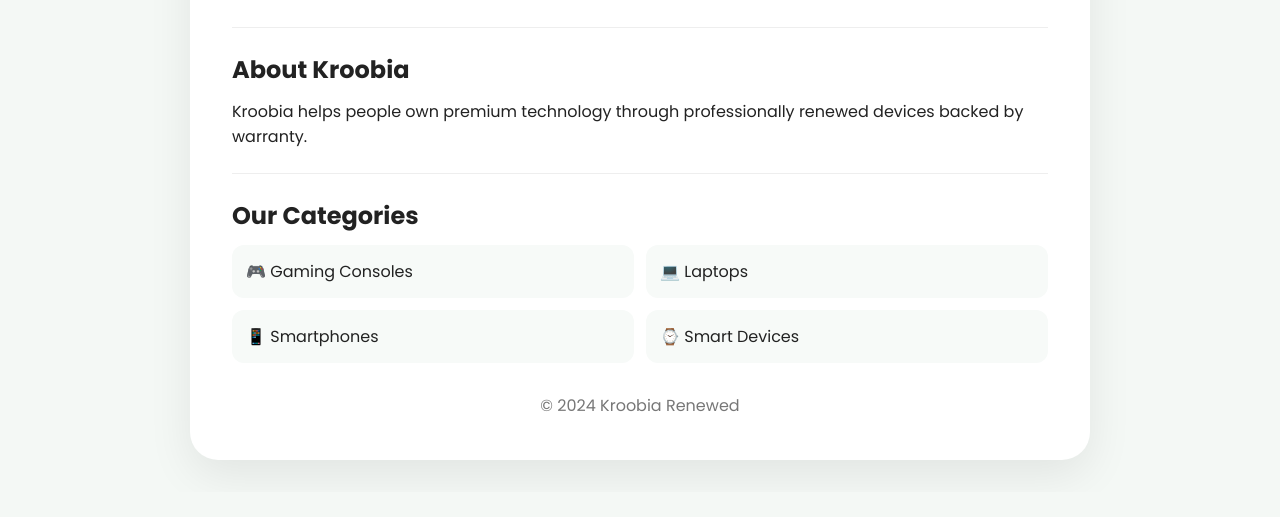
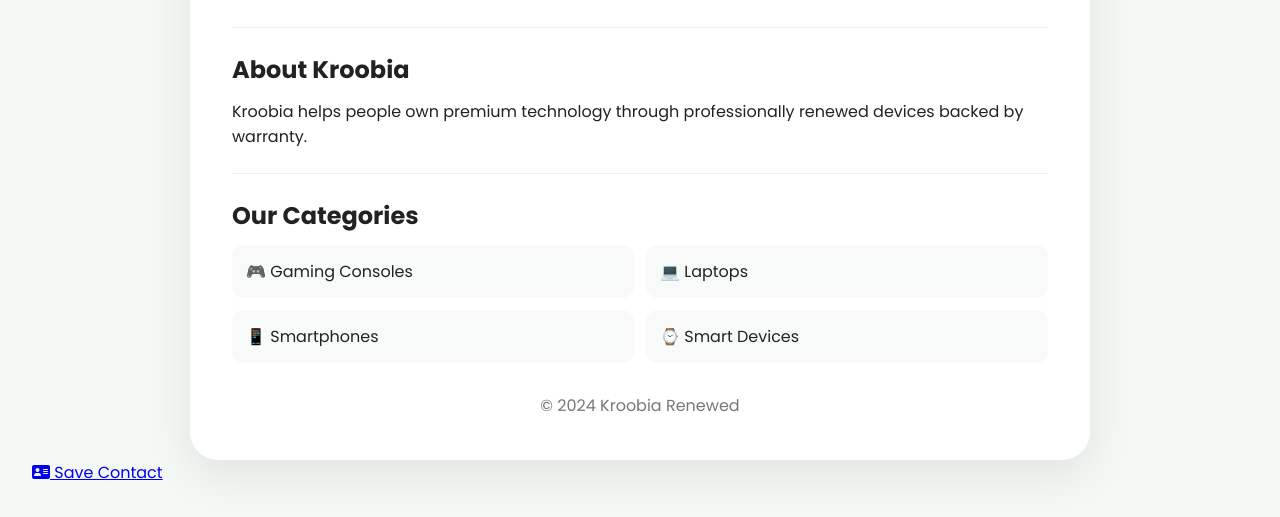
Before and after one commit to aymanhisham23/ayman, a plain HTML site: page index.html in a window 1280 px wide. Shown: the part 784-1301 px from the top of the page. Before the commit the page ends 1276 px from the top, so only its background shows below. Drawn offline with Linux system fonts and the light colour scheme.

Commit message:
Update index.html

```diff
--- a/index.html
+++ b/index.html
@@ -23,3 +23,7 @@
 <section><h2>Our Categories</h2><div class="cats"><span>🎮 Gaming Consoles</span><span>💻 Laptops</span><span>📱 Smartphones</span><span>⌚ Smart Devices</span></div></section>
 <footer>© 2024 Kroobia Renewed</footer>
 </div></body></html>
+<a href="contact.vcf" download class="btn save-contact">
+    <i class="fa-solid fa-address-card"></i>
+    Save Contact
+</a>
```
